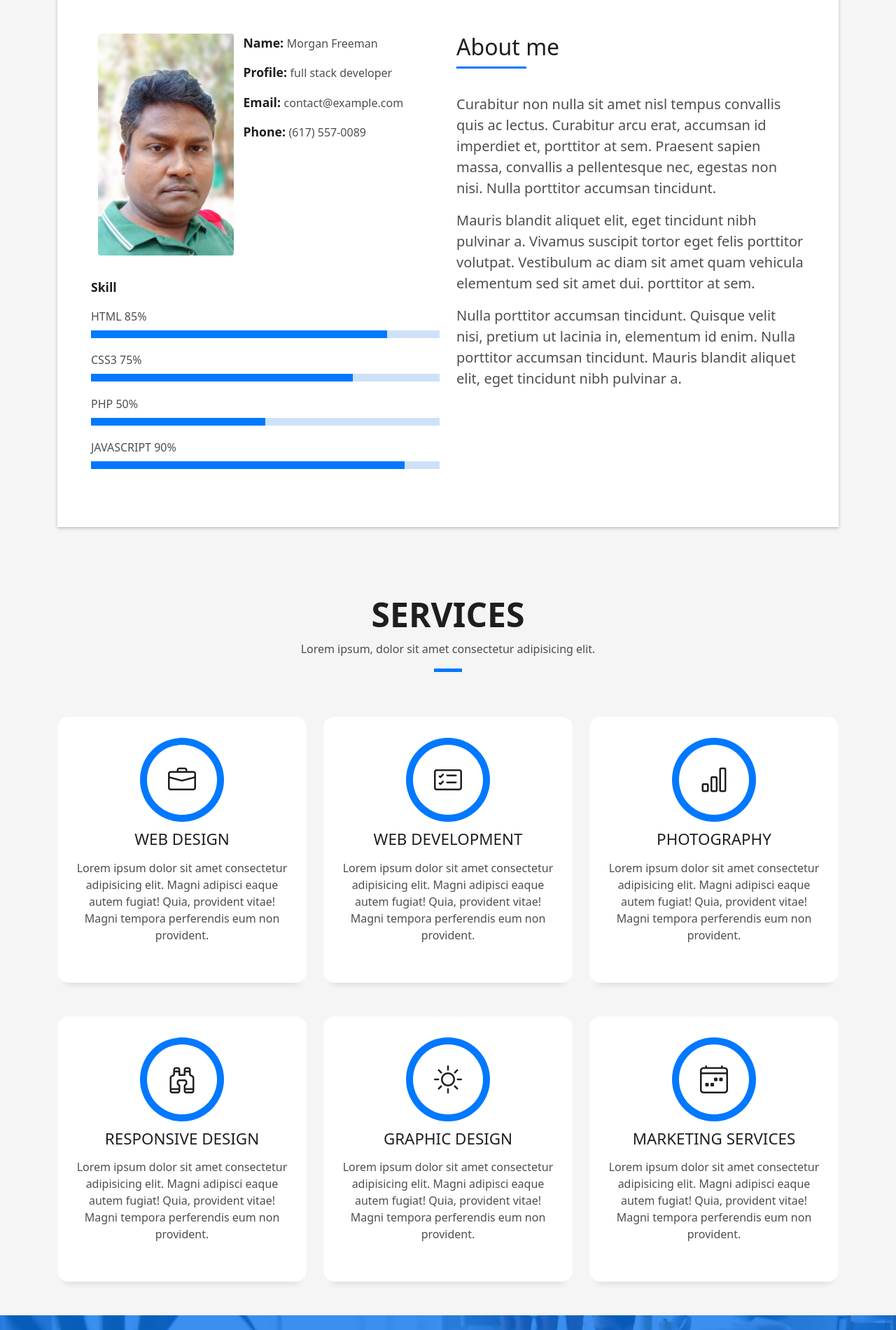
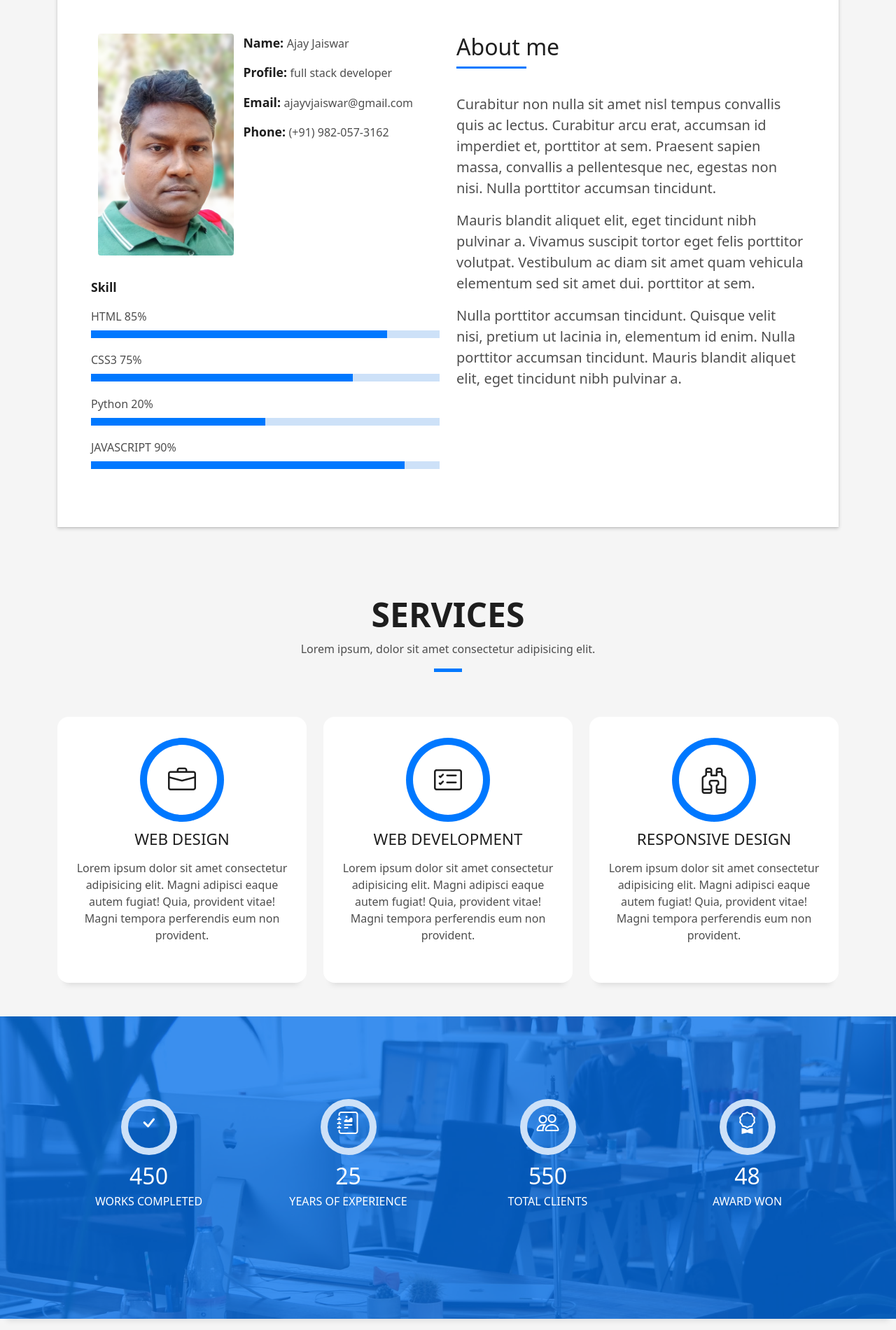
Before and after one commit to coloraddict/coloraddict.github.io, a plain HTML site: page index.html in a window 1280 px wide. Shown: the part 880-2780 px from the top of the page at 70% size. Drawn offline with Linux system fonts and the light colour scheme.

Commit message:
add emailid and phone no.

```diff
--- a/index.html
+++ b/index.html
@@ -105,10 +105,10 @@
                     </div>
                     <div class="col-sm-6 col-md-7">
                       <div class="about-info">
-                        <p><span class="title-s">Name: </span> <span>Morgan Freeman</span></p>
+                        <p><span class="title-s">Name: </span> <span>Ajay Jaiswar</span></p>
                         <p><span class="title-s">Profile: </span> <span>full stack developer</span></p>
-                        <p><span class="title-s">Email: </span> <span>contact@example.com</span></p>
-                        <p><span class="title-s">Phone: </span> <span>(617) 557-0089</span></p>
+                        <p><span class="title-s">Email: </span> <span>ajayvjaiswar@gmail.com</span></p>
+                        <p><span class="title-s">Phone: </span> <span>(+91) 982-057-3162</span></p>
                       </div>
                     </div>
                   </div>
@@ -122,7 +122,7 @@
                     <div class="progress">
                       <div class="progress-bar" role="progressbar" style="width: 75%" aria-valuenow="75" aria-valuemin="0" aria-valuemax="100"></div>
                     </div>
-                    <span>PHP</span> <span class="pull-right">50%</span>
+                    <span>Python</span> <span class="pull-right">20%</span>
                     <div class="progress">
                       <div class="progress-bar" role="progressbar" style="width: 50%" aria-valuenow="50" aria-valuemin="0" aria-valuemax="100"></div>
                     </div>
@@ -211,7 +211,7 @@
               </div>
             </div>
           </div>
-          <div class="col-md-4">
+          <!-- <div class="col-md-4">
             <div class="service-box">
               <div class="service-ico">
                 <span class="ico-circle"><i class="bi bi-bar-chart"></i></span>
@@ -225,7 +225,7 @@
                 </p>
               </div>
             </div>
-          </div>
+          </div> -->
           <div class="col-md-4">
             <div class="service-box">
               <div class="service-ico">
@@ -241,7 +241,7 @@
               </div>
             </div>
           </div>
-          <div class="col-md-4">
+          <!-- <div class="col-md-4">
             <div class="service-box">
               <div class="service-ico">
                 <span class="ico-circle"><i class="bi bi-brightness-high"></i></span>
@@ -255,8 +255,8 @@
                 </p>
               </div>
             </div>
-          </div>
-          <div class="col-md-4">
+          </div> -->
+          <!-- <div class="col-md-4">
             <div class="service-box">
               <div class="service-ico">
                 <span class="ico-circle"><i class="bi bi-calendar4-week"></i></span>
@@ -270,7 +270,7 @@
                 </p>
               </div>
             </div>
-          </div>
+          </div> -->
         </div>
       </div>
     </section><!-- End Services Section -->
@@ -723,9 +723,9 @@
                         mollitia inventore?
                       </p>
                       <ul class="list-ico">
-                        <li><span class="bi bi-geo-alt"></span> 329 WASHINGTON ST BOSTON, MA 02108</li>
-                        <li><span class="bi bi-phone"></span> (617) 557-0089</li>
-                        <li><span class="bi bi-envelope"></span> contact@example.com</li>
+                        <li><span class="bi bi-geo-alt"></span> Thane (West), 400604</li>
+                        <li><span class="bi bi-phone"></span> (+91) 982-057-3162</li>
+                        <li><span class="bi bi-envelope"></span> ajayvjaiswar@gmail.com</li>
                       </ul>
                     </div>
                     <div class="socials">
```
